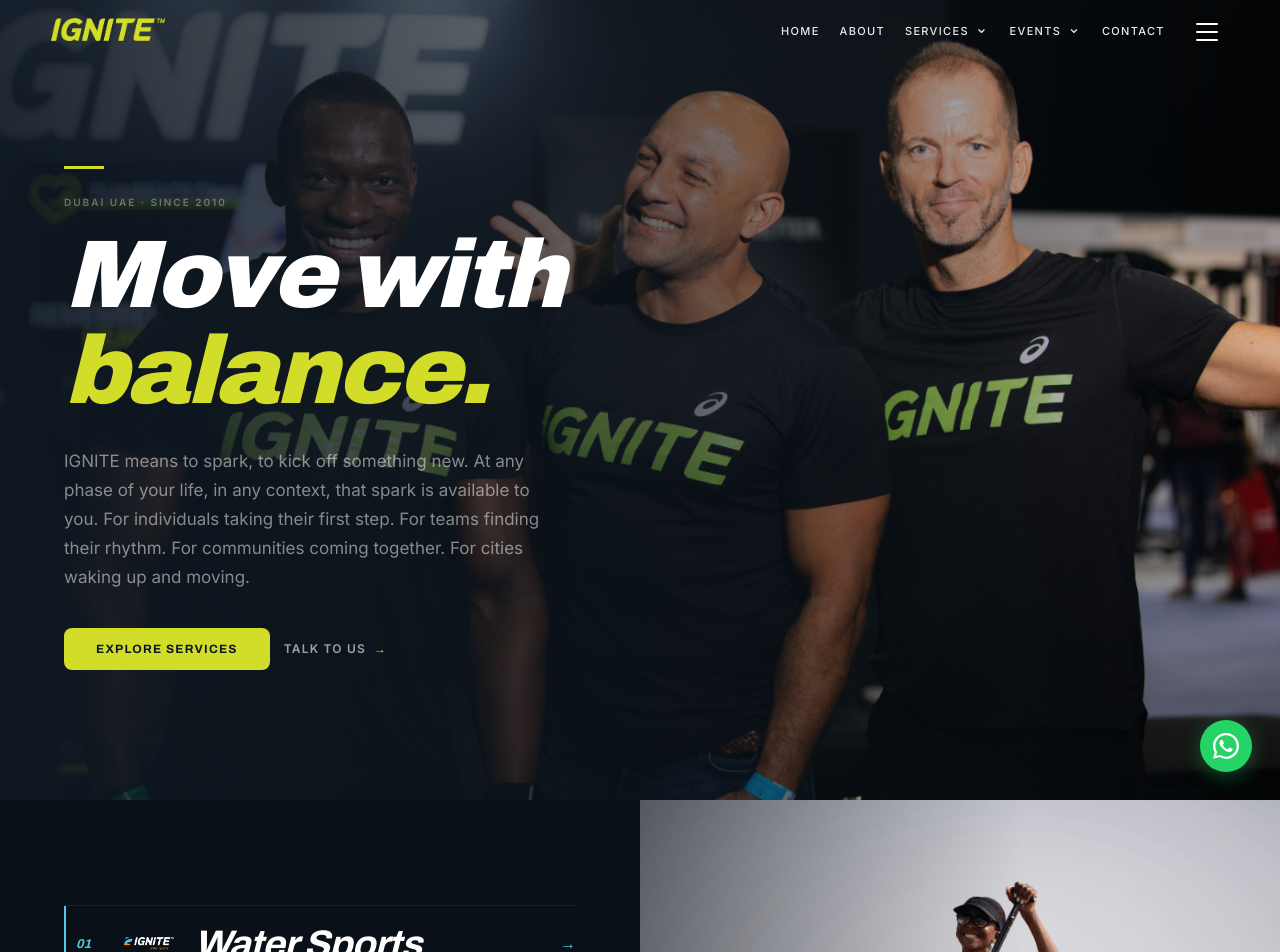
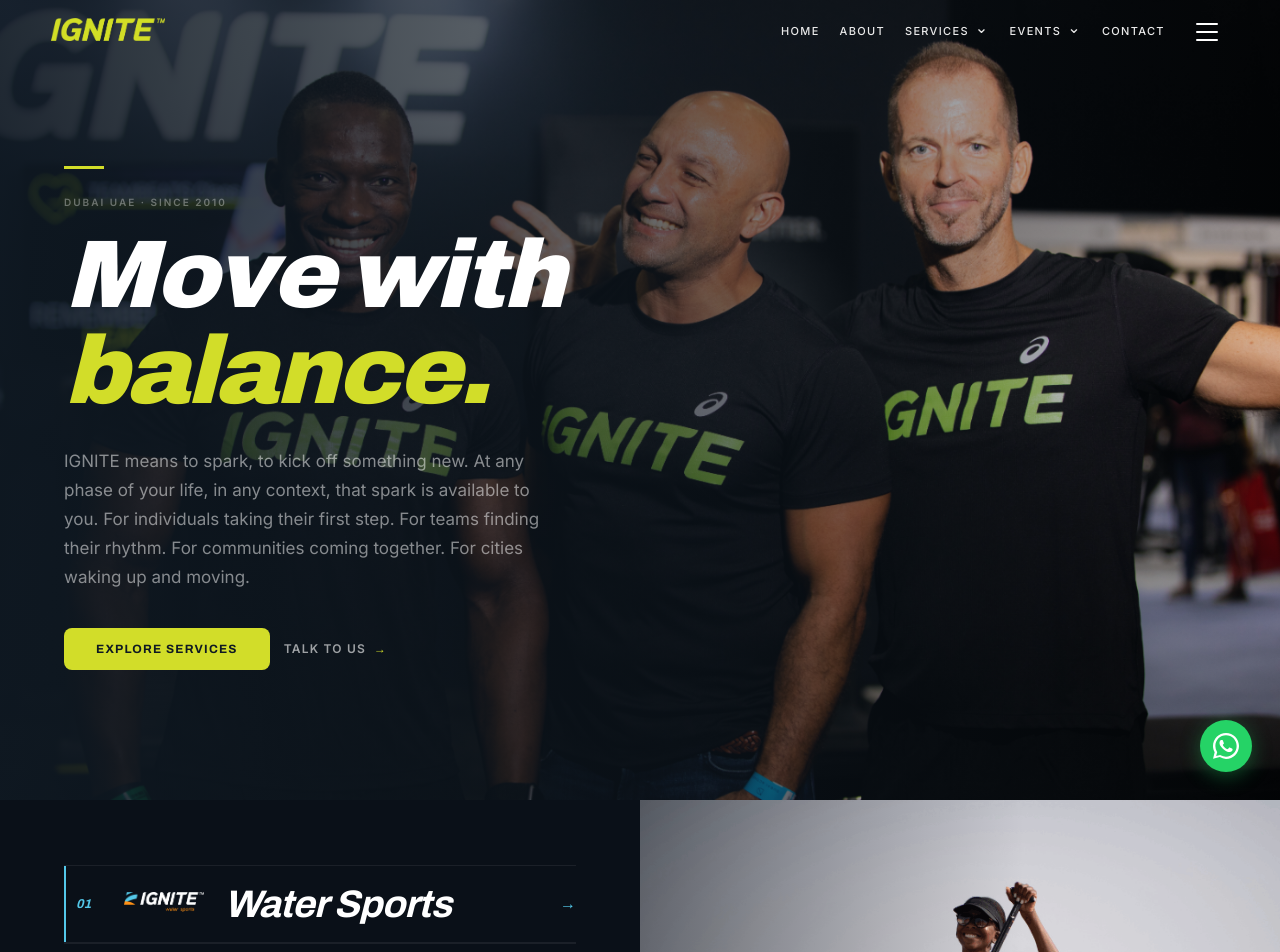
Before and after one commit to ivhub010/ignite.ae, a Next.js app: page / in a window 1280 px wide. Shown: the top 952 px of the page. Built offline with nearby package versions, Linux system fonts and the light colour scheme.

Commit message:
update all

```diff
--- a/app/layout.tsx
+++ b/app/layout.tsx
@@ -12,8 +12,8 @@ export const metadata: Metadata = {
   description: 'IGNITE is Dubai`s leading active lifestyle brand. Water sports, team building and corporate wellness - trusted by P&G, Deloitte, McKinsey and 90+ leading organisations since 2010.',
   icons: {
     icon: "/assets/images/ignite-favicon.jpg",
-    shortcut: "/assets/logos/Ignite%20brandmark_RGB_Green_FA.png",
-    apple: "/assets/logos/Ignite%20brandmark_RGB_Green_FA.png",
+    shortcut: "/assets/logos/ignite-favicon.jpg",
+    apple: "/assets/logos/ignite-favicon.jpg",
   },
 };
 
--- a/components/DivisionRail.tsx
+++ b/components/DivisionRail.tsx
@@ -35,7 +35,7 @@ export default function DivisionRail() {
               >
                 <span className="rail-accent-ln" style={{ background: d.color }} />
                 <span className="rail-num">{d.num}</span>
-                <span><img src={d.whitelogo} style={{maxWidth:'50px'}}/></span>
+                <span><img src={d.whitelogo} style={{maxWidth:'80px'}}/></span>
                 <span className="rail-name">{d.label}</span>
                 <span className="rail-chevron" style={{ color: d.color, transform: isOpen ? 'rotate(180deg)' : 'none' }}>⌄</span>
                 <DivisionLink href={d.href} external={d.external} className="rail-arrow" style={{ color: d.color }}>→</DivisionLink>
```
Also changed, not shown: public/assets/images/ignite-favicon.jpg, 1 other file (tests, documents, lock files or other folders).
